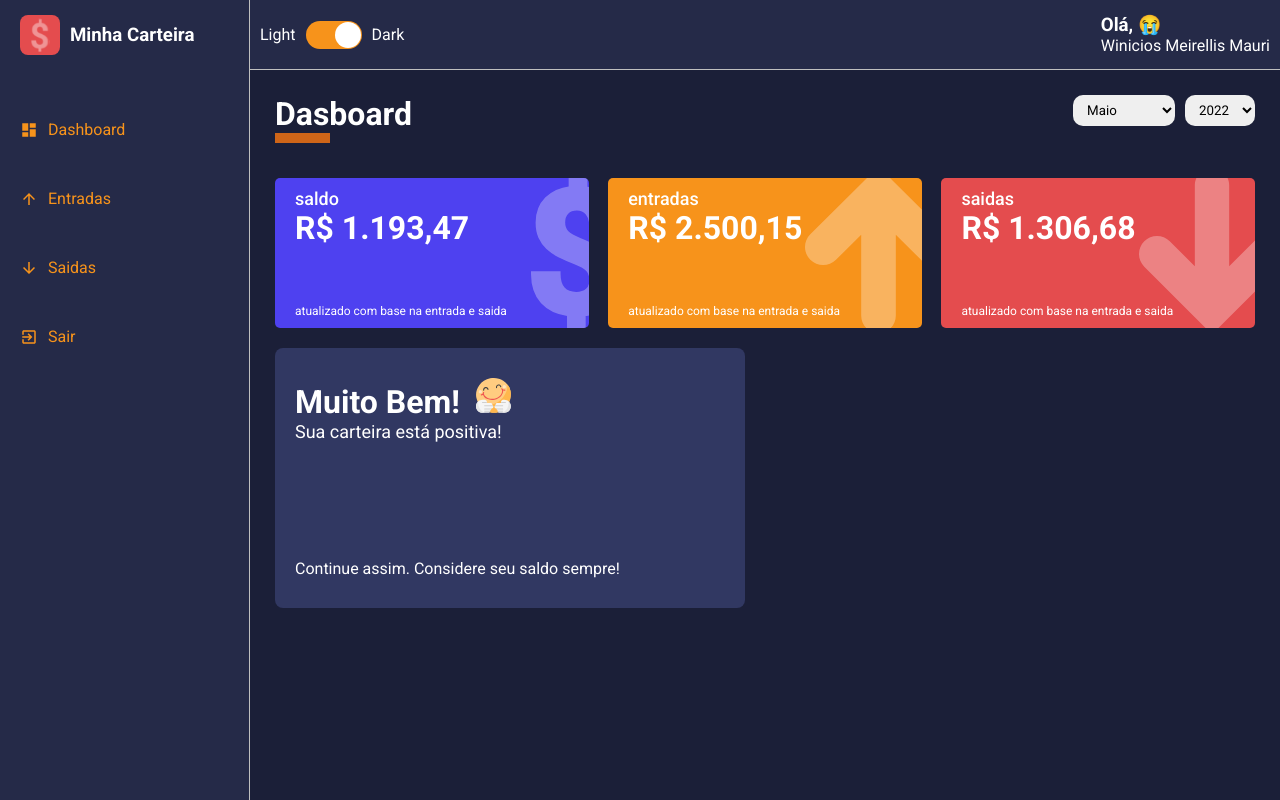
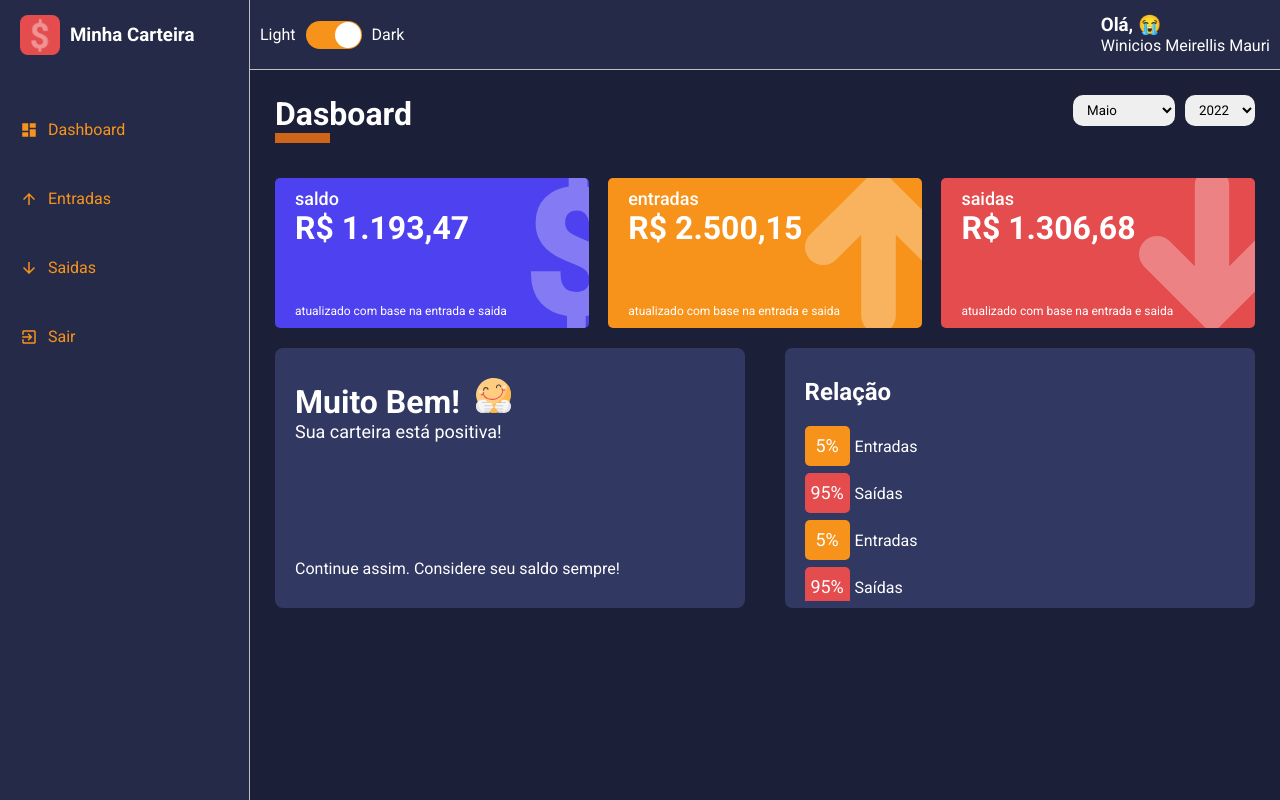
Before and after one commit to Winicios-Mauri/dashboard, a React (Create React App) app: page / in a window 1280 px wide. Built offline with nearby package versions, Linux system fonts and the light colour scheme.

Commit message:
fix: creating the pie chart visual

```diff
--- a/package.json
+++ b/package.json
@@ -10,7 +10,7 @@
     "@types/node": "^12.0.0",
     "@types/react": "^16.9.0",
     "@types/react-dom": "^16.9.0",
-    "@types/recharts": "^1.8.14",
+    "@types/recharts": "^1.8.23",
     "react": "^16.13.1",
     "react-countup": "^6.3.0",
     "react-dom": "^16.13.1",
@@ -18,7 +18,7 @@
     "react-router-dom": "^5.2.0",
     "react-scripts": "^5.0.1",
     "react-switch": "^5.0.1",
-    "recharts": "^1.8.5",
+    "recharts": "^2.1.11",
     "styled-components": "^5.3.5",
     "typescript": "~3.7.2",
     "uuidv4": "^6.2.13"
--- /dev/null
+++ b/src/components/PieChart/index.tsx
@@ -0,0 +1,69 @@
+import React from 'react'
+
+// import { PieChart, Pie, Cell, ResponsiveContainer } from 'recharts'
+
+import {
+  Container,
+  SideLeft,
+  LegendContainer,
+  Legend,
+  SideRight
+} from './styles'
+
+const PieChart: React.FC = () => (
+  <Container>
+    <SideLeft>
+      <h2>Relação</h2>
+      <LegendContainer>
+        <Legend color="#F7931B">
+          <div>5%</div>
+          <span>Entradas</span>
+        </Legend>
+        <Legend color="#E44C4E">
+          <div>95%</div>
+          <span>Saídas</span>
+        </Legend>
+
+        <Legend color="#F7931B">
+          <div>5%</div>
+          <span>Entradas</span>
+        </Legend>
+        <Legend color="#E44C4E">
+          <div>95%</div>
+          <span>Saídas</span>
+        </Legend>
+
+        <Legend color="#F7931B">
+          <div>5%</div>
+          <span>Entradas</span>
+        </Legend>
+        <Legend color="#E44C4E">
+          <div>95%</div>
+          <span>Saídas</span>
+        </Legend>
+
+        <Legend color="#F7931B">
+          <div>5%</div>
+          <span>Entradas</span>
+        </Legend>
+        <Legend color="#E44C4E">
+          <div>95%</div>
+          <span>Saídas</span>
+        </Legend>
+
+        <Legend color="#F7931B">
+          <div>5%</div>
+          <span>Entradas</span>
+        </Legend>
+        <Legend color="#E44C4E">
+          <div>95%</div>
+          <span>Saídas</span>
+        </Legend>
+      </LegendContainer>
+    </SideLeft>
+
+    <SideRight></SideRight>
+  </Container>
+)
+
+export default PieChart
--- /dev/null
+++ b/src/components/PieChart/styles.ts
@@ -0,0 +1,74 @@
+import styled from 'styled-components'
+
+interface ILengendProps {
+  color: string
+}
+
+export const Container = styled.div`
+  width: 48%;
+  height: 260px;
+
+  margin: 10px 0;
+
+  background-color: ${props => props.theme.colors.tertiary};
+  color: ${props => props.theme.colors.white};
+
+  border-radius: 7px;
+
+  display: flex;
+`
+
+export const SideLeft = styled.aside`
+  padding: 30px 20px;
+
+  > h2 {
+    margin-bottom: 20px;
+  }
+`
+
+export const LegendContainer = styled.ul`
+  list-style: none;
+
+  max-height: 175px;
+  padding-right: 15px;
+
+  overflow-y: scroll;
+
+  ::-webkit-scrollbar {
+    width: 10px;
+  }
+
+  ::-webkit-scrollbar-thumb {
+    background-color: ${props => props.theme.colors.secondary};
+    border-radius: 10px;
+  }
+
+  ::-webkit-scrollbar-track {
+    background-color: ${props => props.theme.colors.tertiary};
+  }
+`
+
+export const Legend = styled.li<ILengendProps>`
+  display: flex;
+  align-items: center;
+
+  margin-bottom: 7px;
+
+  > div {
+    background-color: ${props => props.color};
+
+    width: 45px;
+    height: 40px;
+    border-radius: 5px;
+
+    font-size: 18px;
+    line-height: 40px;
+    text-align: center;
+  }
+
+  > span {
+    margin-left: 5px;
+  }
+`
+
+export const SideRight = styled.main``
--- a/src/pages/Dashboard/index.tsx
+++ b/src/pages/Dashboard/index.tsx
@@ -8,6 +8,7 @@
 import gains from '../../repositories/gains'
 import listOffMonths from '../../utils/months'
 import MessageBox from '../../components/MessageBox'
+import PieChart from '../../components/PieChart'
 
 import happyImg from '../../assets/happy.svg'
 import sadImg from '../../assets/sad.svg'
@@ -22,12 +23,6 @@
   const [yearSelected, setYearSelected] = useState<number>(
     new Date().getFullYear()
   )
-
-  const options = [
-    { value: 'Winicios', label: 'Winicios' },
-    { value: 'Maria', label: 'Maria' },
-    { value: 'Joao', label: 'Joao' }
-  ]
 
   const years = useMemo(() => {
     let uniqueYears: number[] = []
@@ -108,7 +103,7 @@
         footerText: 'Verifique seus gastos',
         icon: sadImg
       }
-    } else if (totalBalance == 0) {
+    } else if (totalBalance === 0) {
       return {
         title: 'Eitaaaa!',
         description: 'Nesse mês você gastou exatamente o que ganhou !',
@@ -187,6 +182,8 @@
           footerText={message.footerText}
           icon={message.icon}
         />
+
+        <PieChart />
       </Content>
     </Container>
   )
```
Also changed, not shown: 1 other file (tests, documents, lock files or other folders).
